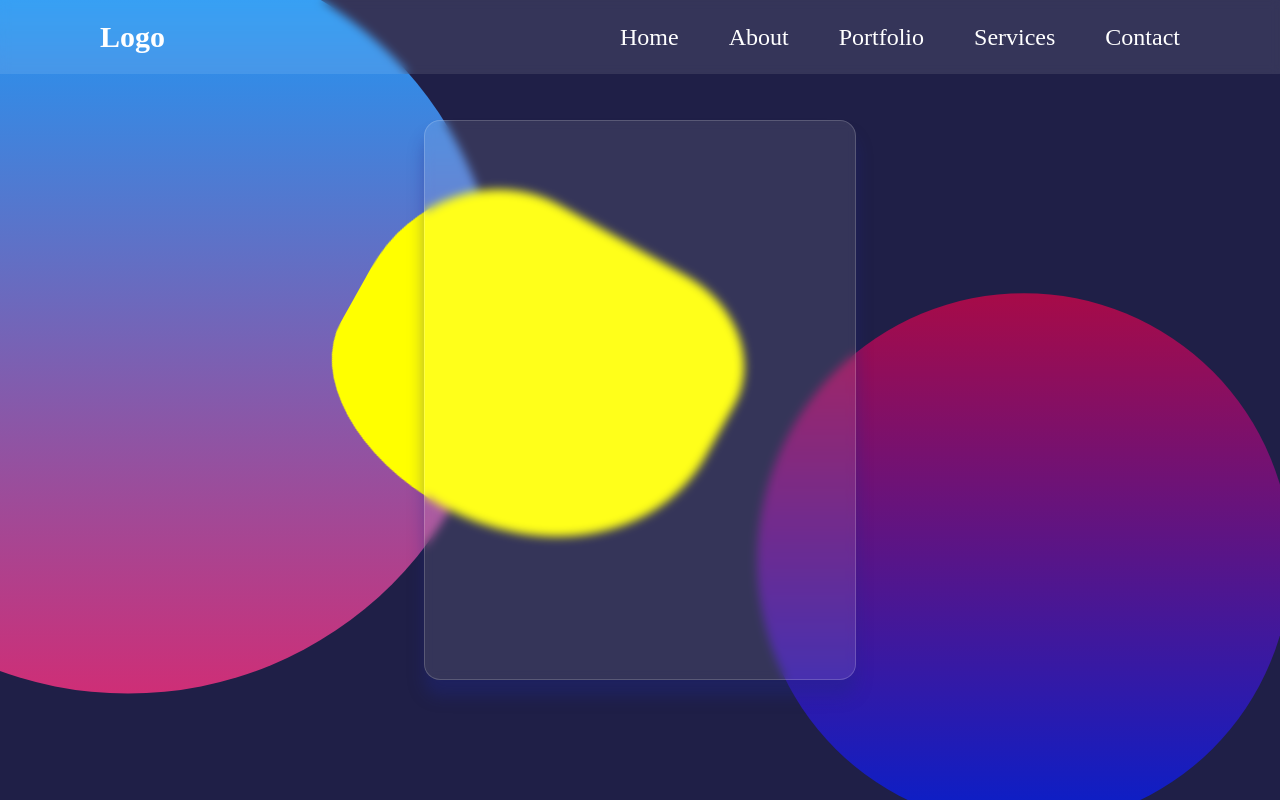
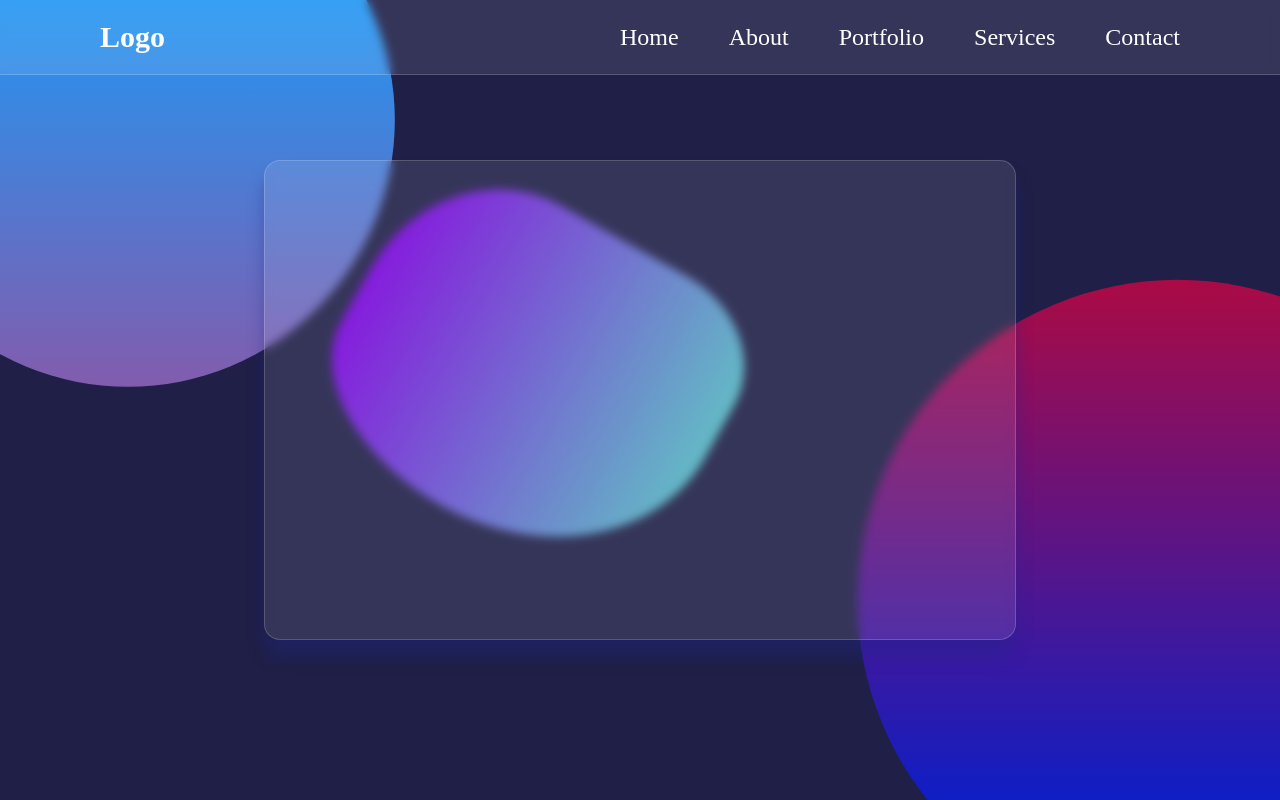
Before and after one commit to Rick3Mrtz/Glassmorphism, a React (Create React App) app: page / in a window 1280 px wide. Built offline with nearby package versions, Linux system fonts and the light colour scheme.

Commit message:
repositioned background elements, subtle changes to animated blob, outline on navbar

```diff
--- a/src/App.css
+++ b/src/App.css
@@ -22,7 +22,7 @@
   width: 100%;
   height: 100%;
   background: linear-gradient(#f00, rgb(15, 30, 196));
-  clip-path: circle(25% at 80% 70%);
+  clip-path: circle(30% at 92% 75%);
   z-index: 3;
 }
 .wrapper::after {
@@ -33,7 +33,7 @@
   width: 100%;
   height: 100%;
   background: linear-gradient(#2196f3, #e91e63);
-  clip-path: circle(35% at 10% 40%);
+  clip-path: circle(25% at 10% 15%);
   z-index: 1;
 }
 
@@ -41,8 +41,8 @@
   position: relative;
   background: rgba(255, 255, 255, 0.1);
   padding: 2rem;
-  width: 27rem;
-  height: 35rem;
+  width: 47rem;
+  height: 30rem;
   border-radius: 1rem;
   box-shadow: 0 1rem 1rem rgba(31, 38, 135, 0.37);
   border: 1px solid rgb(255, 255, 255, 0.18);
@@ -58,7 +58,7 @@
   position: absolute;
   width: 20rem;
   height: 24rem;
-  background: yellow;
+  background: linear-gradient(rgb(120, 2, 217), #52b2bf) ;
   /* mix-blend-mode: overlay; */
   animation: move 15s linear infinite alternate;
   z-index: 2;
--- a/src/styles/Navbar.css
+++ b/src/styles/Navbar.css
@@ -11,6 +11,7 @@
     -webkit-backdrop-filter: blur(5px);
     backdrop-filter: blur(5px);
     z-index: 5;
+    border-bottom: 1px solid rgb(255, 255, 255, 0.18);
 
 }
 
```
